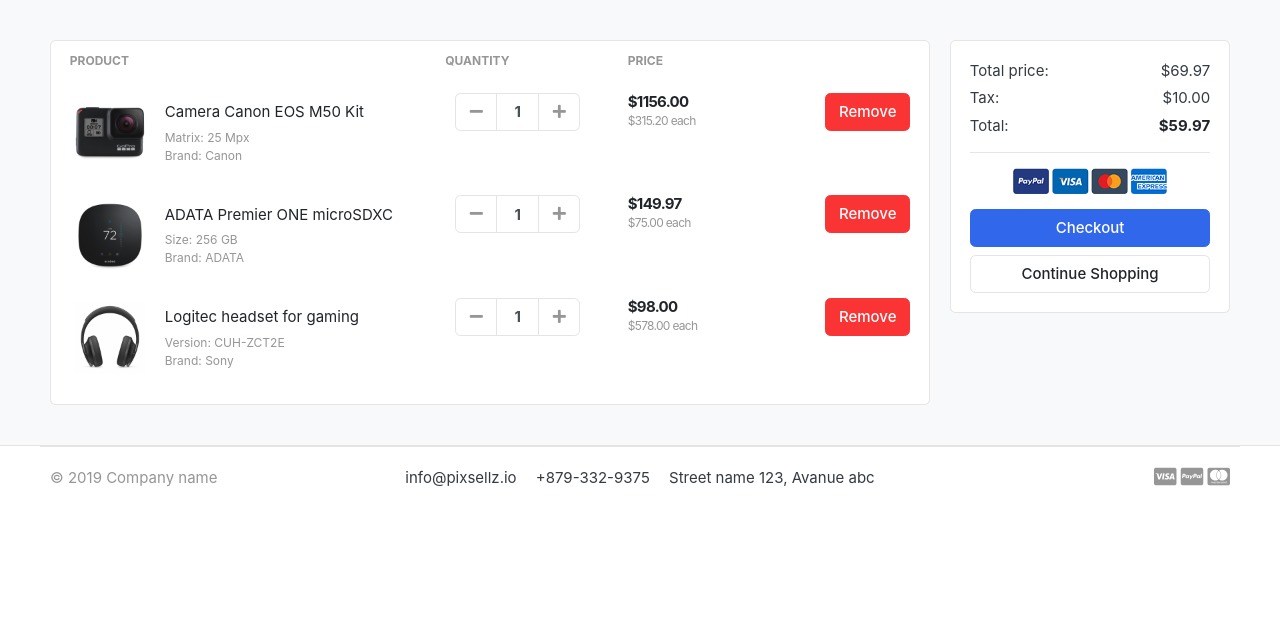
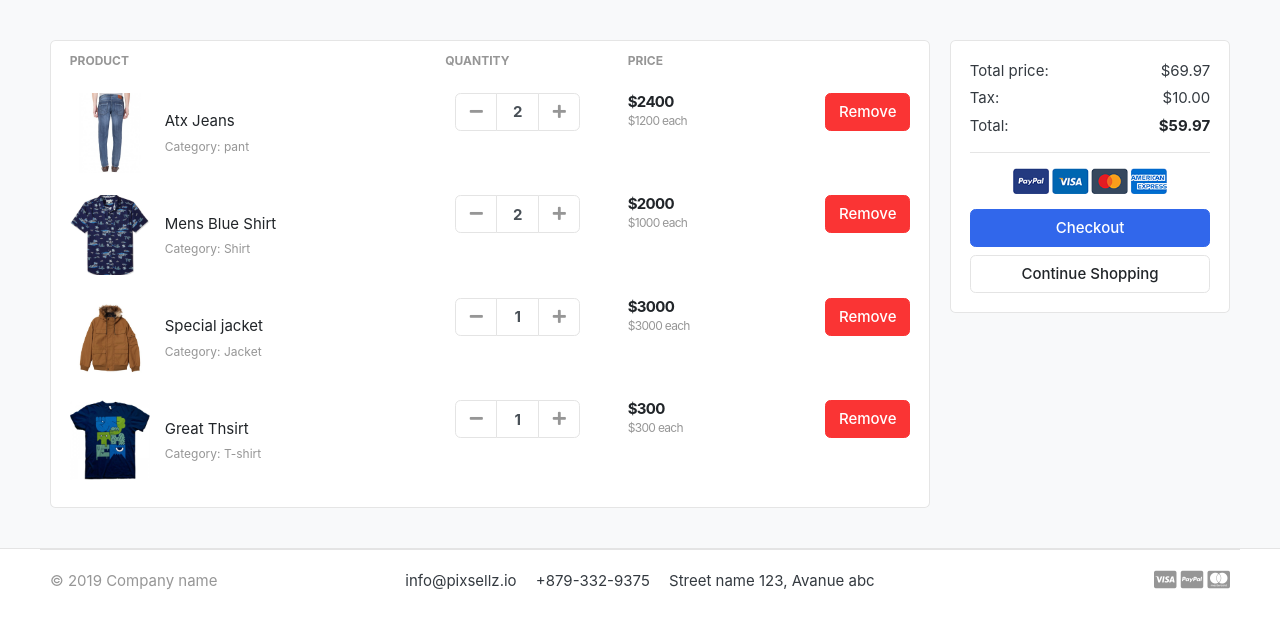
Before and after one commit to tanverrana/django_mart_update, a Django app: template cart/templates/cart/cart.html in a window 1280 px wide. Shown: the part 80-709 px from the top of the page. Run offline with Django 4.2, Linux system fonts and the light colour scheme; the template is opened without the code that fills it: values that come from a table or form of the project are taken from there, others are empty; data comes from the database, SQL or seed files in the repository; both versions use the stored data as it was after the commit; some libraries are stand-ins or nearby versions; some web fonts are replaced.

Commit message:
show cart item image,name,quantity,price

```diff
--- a/cart/templates/cart/cart.html
+++ b/cart/templates/cart/cart.html
@@ -17,17 +17,17 @@
               </tr>
             </thead>
             <tbody>
+              {%for item in cart_items%}
               <tr>
                 <td>
                   <figure class="itemside align-items-center">
                     <div class="aside">
-                      <img src="./images/items/11.jpg" class="img-sm" />
+                      <img src="{{item.product.images.url}}" class="img-sm" />
                     </div>
                     <figcaption class="info">
-                      <a href="#" class="title text-dark">Camera Canon EOS M50 Kit</a>
+                      <a href="#" class="title text-dark">{{item.product.product_name}}</a>
                       <p class="text-muted small">
-                        Matrix: 25 Mpx <br />
-                        Brand: Canon
+                        Category: {{item.product.category.category_name}}
                       </p>
                     </figcaption>
                   </figure>
@@ -41,7 +41,7 @@
                           <i class="fa fa-minus"></i>
                         </button>
                       </div>
-                      <input type="text" class="form-control" value="1" />
+                      <input type="text" class="form-control" value={{item.quantity}} />
                       <div class="input-group-append">
                         <button class="btn btn-light" type="button" id="button-minus">
                           <i class="fa fa-plus"></i>
@@ -54,8 +54,8 @@
                 </td>
                 <td>
                   <div class="price-wrap">
-                    <var class="price">$1156.00</var>
-                    <small class="text-muted"> $315.20 each </small>
+                    <var class="price">${{item.sub_total}}</var>
+                    <small class="text-muted"> ${{item.product.price}} each </small>
                   </div>
                   <!-- price-wrap .// -->
                 </td>
@@ -63,98 +63,9 @@
                   <a href="" class="btn btn-danger"> Remove</a>
                 </td>
               </tr>
-              <tr>
-                <td>
-                  <figure class="itemside align-items-center">
-                    <div class="aside">
-                      <img src="./images/items/10.jpg" class="img-sm" />
-                    </div>
-                    <figcaption class="info">
-                      <a href="#" class="title text-dark">ADATA Premier ONE microSDXC</a>
-                      <p class="text-muted small">
-                        Size: 256 GB <br />
-                        Brand: ADATA
-                      </p>
-                    </figcaption>
-                  </figure>
-                </td>
-                <td>
-                  <!-- col.// -->
-                  <div class="col">
-                    <div class="input-group input-spinner">
-                      <div class="input-group-prepend">
-                        <button class="btn btn-light" type="button" id="button-plus">
-                          <i class="fa fa-minus"></i>
-                        </button>
-                      </div>
-                      <input type="text" class="form-control" value="1" />
-                      <div class="input-group-append">
-                        <button class="btn btn-light" type="button" id="button-minus">
-                          <i class="fa fa-plus"></i>
-                        </button>
-                      </div>
-                    </div>
-                    <!-- input-group.// -->
-                  </div>
-                  <!-- col.// -->
-                </td>
-                <td>
-                  <div class="price-wrap">
-                    <var class="price">$149.97</var>
-                    <small class="text-muted"> $75.00 each </small>
-                  </div>
-                  <!-- price-wrap .// -->
-                </td>
-                <td class="text-right">
-                  <a href="" class="btn btn-danger"> Remove</a>
-                </td>
-              </tr>
-              <tr>
-                <td>
-                  <figure class="itemside align-items-center">
-                    <div class="aside">
-                      <img src="./images/items/9.jpg" class="img-sm" />
-                    </div>
-                    <figcaption class="info">
-                      <a href="#" class="title text-dark">Logitec headset for gaming</a>
-                      <p class="small text-muted">
-                        Version: CUH-ZCT2E <br />
-                        Brand: Sony
-                      </p>
-                    </figcaption>
-                  </figure>
-                </td>
-                <td>
-                  <!-- col.// -->
-                  <div class="col">
-                    <div class="input-group input-spinner">
-                      <div class="input-group-prepend">
-                        <button class="btn btn-light" type="button" id="button-plus">
-                          <i class="fa fa-minus"></i>
-                        </button>
-                      </div>
-                      <input type="text" class="form-control" value="1" />
-                      <div class="input-group-append">
-                        <button class="btn btn-light" type="button" id="button-minus">
-                          <i class="fa fa-plus"></i>
-                        </button>
-                      </div>
-                    </div>
-                    <!-- input-group.// -->
-                  </div>
-                  <!-- col.// -->
-                </td>
-                <td>
-                  <div class="price-wrap">
-                    <var class="price">$98.00</var>
-                    <small class="text-muted"> $578.00 each</small>
-                  </div>
-                  <!-- price-wrap .// -->
-                </td>
-                <td class="text-right">
-                  <a href="" class="btn btn-danger"> Remove</a>
-                </td>
-              </tr>
+              {%endfor%}
+
+
             </tbody>
           </table>
         </div>
```
Also changed, not shown: cart/views.py (+8 -1 lines), db.sqlite3.
